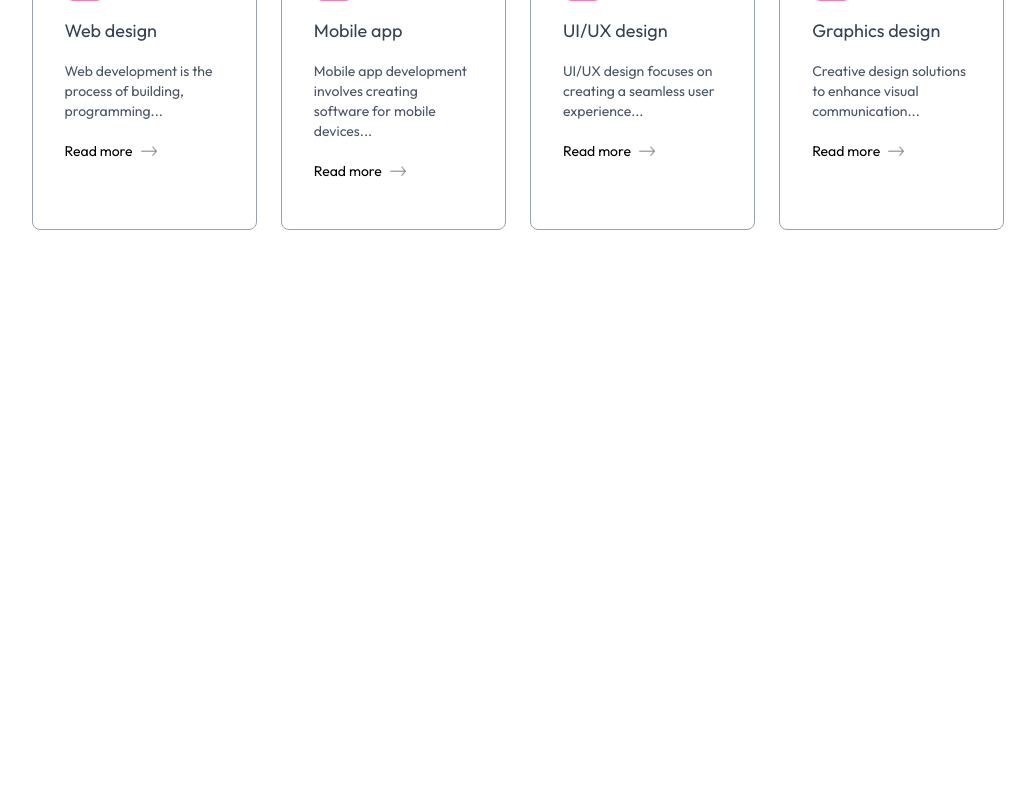
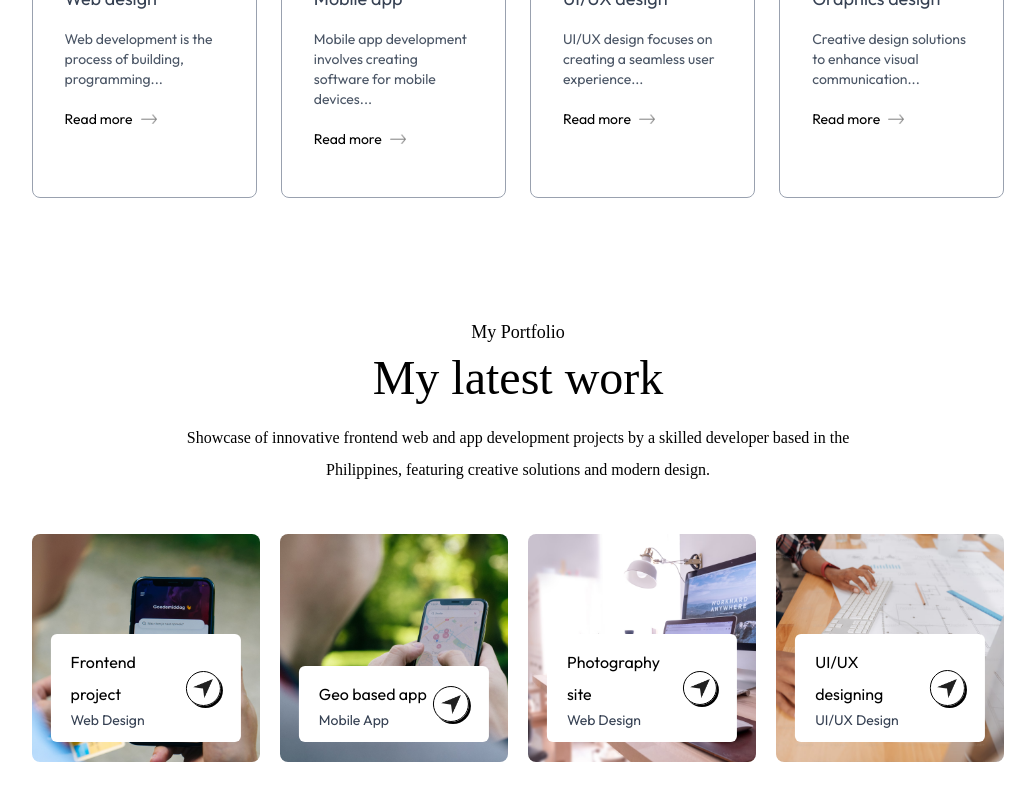
Before and after one commit to Siabashokaki/my-portfolio-website, a Next.js app: page / in a window 1280 px wide. Shown: the part 1912-2712 px from the top of the page, without its empty margins (122-1157 px from the left). Before the commit the page ends 2222 px from the top, so only its background shows below. Built offline with nearby package versions, Linux system fonts and the light colour scheme; a web font is replaced by a local one.

Commit message:
Work page added

```diff
--- /dev/null
+++ b/app/components/Work.jsx
@@ -0,0 +1,44 @@
+import { assets, workData } from '@/assets/assets'
+import Image from 'next/image'
+import React from 'react'
+
+const Work = () => {
+  return (
+    <div id='work' className='w-full px-[12%] py-10 scroll-mt-20'>
+      <h4 className='text-center mb-2 text-lg font-Ovo'>
+        My Portfolio</h4>
+      <h2 className='text-center text-5xl font-Ovo'>
+        My latest work
+      </h2>
+
+      <p className='text-center max-w-2xl mx-auto mt-5 mb-12 font-Ovo'>
+        Showcase of innovative frontend web and app development projects by a skilled
+        developer based in the Philippines, featuring creative solutions and modern design.</p>
+
+        <div className='grid grid-cols-1 md:grid-cols-2 lg:grid-cols-4 my-5 gap-5'>
+            {workData.map((project, index)=>(
+                <div key={index}
+                className='aspect-square bg-no-repeat bg-cover bg-center rounded-lg relative
+                cursor-pointer group'
+                style={{backgroundImage: `url(${project.bgImage})`}}>
+                    <div className='bg-white w-10/12 rounded-md absolute bottom-5
+                    left-1/2 -translate-x-1/2 py-3 px-5 flex items-center
+                    justify-between duration-500 group-hover:bottom-7'>
+                        <div>
+                            <h2 className='text-semibold'>{project.title}</h2>
+                            <p className='text-sm text-gray-700'>{project.description}</p>
+                        </div>
+                        <div className='border rounded-full border-black w-9 aspect-square
+                        flex items-center justify-center shadow-[2px_2px_0_#000] group-hover:bg-lime-300 transition'>
+                            <Image src={assets.send_icon} alt='send icon' className='w-5'/>
+                        </div>
+                    </div>
+
+                </div>
+            ))}
+        </div>
+    </div>
+  )
+}
+
+export default Work
--- a/app/globals.css
+++ b/app/globals.css
@@ -3,3 +3,7 @@
 * {
     font-family: "Outfit";
 }
+
+.font-Ovo {
+    font-family: "Ovo", serif !important;
+}
--- a/app/layout.js
+++ b/app/layout.js
@@ -20,7 +20,7 @@
   return (
     <html lang="en" className="scroll-smooth">
       <body
-        className={`${outfit.className} ${ovo.className} antialiased leading-8 overflow-x-hidden`}
+        className={`${outfit.className} antialiased leading-8 overflow-x-hidden`}
       >
         {children}
       </body>
--- a/app/page.js
+++ b/app/page.js
@@ -3,6 +3,7 @@
 import Header from "./components/Header";
 import Navbar from "./components/Navbar";
 import Services from "./components/Services";
+import Work from "./components/Work";
 
 export default function Home() {
   return (
@@ -11,6 +12,7 @@
     <Header />
     <About />
     <Services />
+    <Work />
 
     </>
   );
--- a/tailwind.config.mjs
+++ b/tailwind.config.mjs
@@ -21,7 +21,7 @@
         'black' : '4px 4px 0 #fff'
       },
       gridTemplateColumns: {
-        'auto' : 'repeat(auto-fit, minmax(200px, 1fr))'
+        'auto' : 'grid-cols-1 md:grid-cols-2 lg:grid-cols-4'
       }
     },
   },
```
